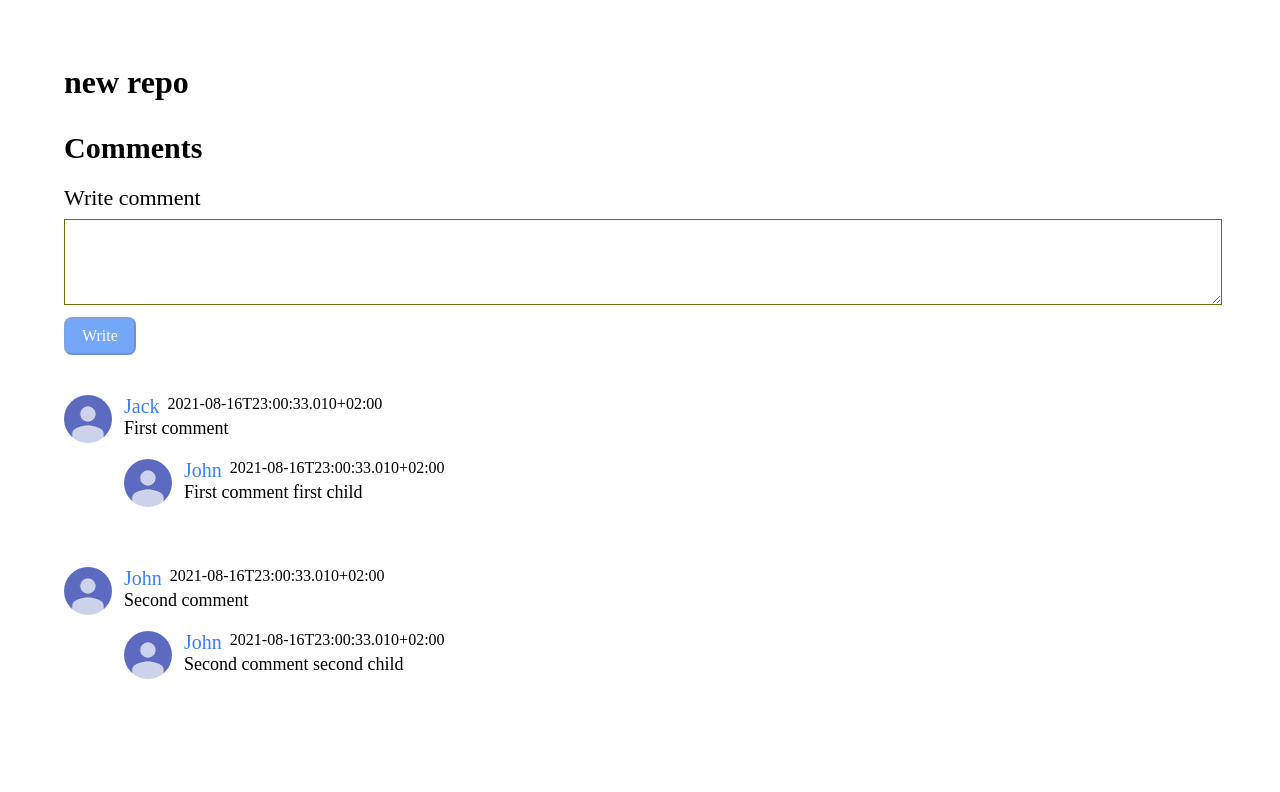
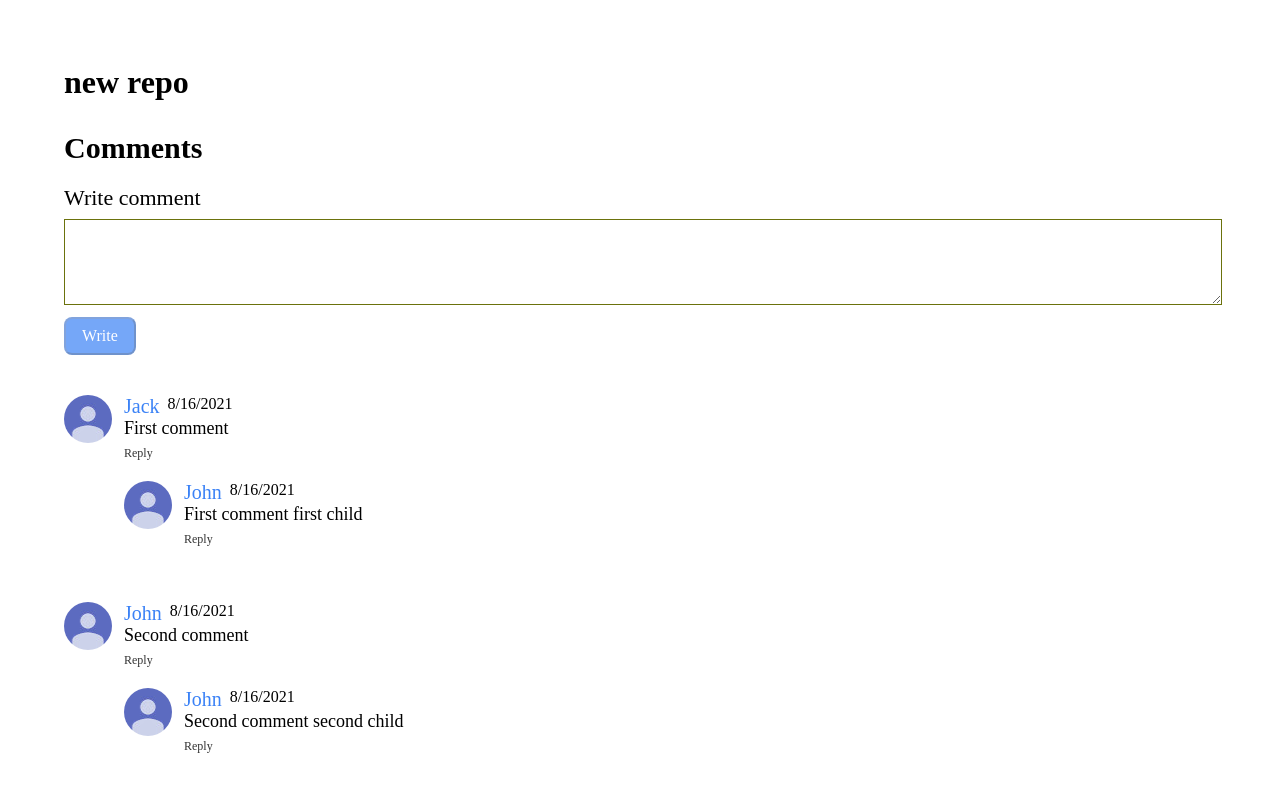
Before and after one commit to otter00/comments-tutorial, a React (Create React App) app: page / in a window 1280 px wide. Shown: the top 792 px of the page. Built offline with nearby package versions, Linux system fonts and the light colour scheme.

Commit message:
some fixes

```diff
--- a/src/comments/CommentForm.js
+++ b/src/comments/CommentForm.js
@@ -1,7 +1,13 @@
 import { useState } from "react";
 
-const CommentForm = ({ handleSubmit, submitLabel }) => {
-  const [text, setText] = useState("");
+const CommentForm = ({
+  handleSubmit,
+  submitLabel,
+  hasCancelButton = false,
+  initialText = "",
+  handleCancel,
+}) => {
+  const [text, setText] = useState(initialText);
 
   const isTextareaDisabled = text.length === 0;
 
@@ -21,6 +27,15 @@
       <button className="comment-form-button" disabled={isTextareaDisabled}>
         {submitLabel}
       </button>
+      {hasCancelButton && (
+        <button
+          type="button"
+          className="comment-form-button comment-form-cansel-button"
+          onClick={handleCancel}
+        >
+          Cancel
+        </button>
+      )}
     </form>
   );
 };
--- a/src/comments/Comments.js
+++ b/src/comments/Comments.js
@@ -2,24 +2,27 @@
 import {
   getComments as getCommentsApi,
   createComment as createCommentApi,
+  deleteComment as deleteCommentApi,
+  updateComment as updateCommentApi,
 } from "../api";
 import SingleComment from "./SingleComment";
 import CommentForm from "./CommentForm";
 
-const Comments = ({ currentUserId }) => {
+const Comments = ({ currentUserId, commentsUrl }) => {
   const [backendComments, setBackendComments] = useState([]);
+  const [activeComment, setActiveComment] = useState(null);
 
   const rootComments = backendComments.filter(
     (backendComment) => backendComment.parentId === null
   );
 
-  const getReplies = (commentId) => {
-    return backendComments
+  const getReplies = (commentId) =>
+    backendComments
       .filter((backendComment) => backendComment.parentId === commentId)
-      .sort((a, b) => {
-        new Date(a.createdAt.getTime() - new Date(b.createdAt).getTime());
-      });
-  };
+      .sort(
+        (a, b) =>
+          new Date(a.createdAt).getTime() - new Date(b.createdAt).getTime()
+      );
 
   console.log("backend comments", backendComments);
 
@@ -27,6 +30,31 @@
     console.log("addComment", text, parentId);
     createCommentApi(text, parentId).then((comment) => {
       setBackendComments([comment, ...backendComments]);
+      setActiveComment(null);
+    });
+  };
+
+  const deleteComment = (commentId) => {
+    if (window.confirm("Are you sure?")) {
+      deleteCommentApi().then(() => {
+        const updatedBackendComments = backendComments.filter(
+          (backendComment) => backendComment.id !== commentId
+        );
+        setBackendComments(updatedBackendComments);
+      });
+    }
+  };
+
+  const updateComment = (text, commentId) => {
+    updateCommentApi(text).then(() => {
+      const updatedBackendComments = backendComments.map((backendComment) => {
+        if (backendComment.id === commentId) {
+          return { ...backendComment, body: text };
+        }
+        return backendComment;
+      });
+      setBackendComments(updatedBackendComments);
+      setActiveComment(null);
     });
   };
 
@@ -48,6 +76,12 @@
               key={rootComment.id}
               comment={rootComment}
               replies={getReplies(rootComment.id)}
+              currentUserId={currentUserId}
+              deleteComment={deleteComment}
+              activeComment={activeComment}
+              setActiveComment={setActiveComment}
+              updateComment={updateComment}
+              addComment={addComment}
             />
           </>
         ))}
--- a/src/comments/SingleComment.js
+++ b/src/comments/SingleComment.js
@@ -1,20 +1,109 @@
-const SingleComment = ({ comment, replies }) => {
+import CommentForm from "./CommentForm";
+
+const SingleComment = ({
+  comment,
+  replies,
+  currentUserId,
+  deleteComment,
+  updateComment,
+  activeComment,
+  addComment,
+  setActiveComment,
+  parentId = null,
+}) => {
+  const isEditing =
+    activeComment &&
+    activeComment.type === "editing" &&
+    activeComment.id === comment.id;
+  const isReplying =
+    activeComment &&
+    activeComment.type === "replying" &&
+    activeComment.id === comment.id;
+
+  const fiveMinutes = 300000;
+  const timePassed = new Date() - new Date(comment.createdAt) > fiveMinutes;
+  const canDelete = currentUserId === comment.userId && !timePassed;
+  const canReply = Boolean(currentUserId);
+  const canEdit = currentUserId === comment.userId && !timePassed;
+  const createdAt = new Date(comment.createdAt).toLocaleDateString();
+  const replyId = parentId ? parentId : comment.id;
+
   return (
-    <div className="comment">
+    <div key={comment.id} className="comment">
       <div className="comment-image-container">
         <img src="../user-icon.png" alt="user-pic" />
       </div>
       <div className="comment-right-part">
         <div className="comment-content">
           <div className="comment-author">{comment.username}</div>
-          <div>{comment.createdAt}</div>
+          <div>{createdAt}</div>
         </div>
-        <div className="comment-text">{comment.body}</div>
+        {!isEditing && <div className="comment-text">{comment.body}</div>}
+        {isEditing && (
+          <CommentForm
+            submitLabel="Update"
+            hasCancelButton
+            initialText={comment.body}
+            handleSubmit={(text) => updateComment(text, comment.id)}
+            handleCancel={() => {
+              setActiveComment(null);
+            }}
+          />
+        )}
+        <div className="comment-actions">
+          {canReply && (
+            <div
+              className="comment-action"
+              onClick={() =>
+                setActiveComment({ id: comment.id, type: "replying" })
+              }
+            >
+              Reply
+            </div>
+          )}
+          {canEdit && (
+            <div
+              className="comment-action"
+              onClick={() =>
+                setActiveComment({ id: comment.id, type: "editiing" })
+              }
+            >
+              Edit
+            </div>
+          )}
+          {canDelete && (
+            <div
+              className="comment-action"
+              onClick={() => deleteComment(comment.id)}
+            >
+              Delete
+            </div>
+          )}
+        </div>
+        {isReplying && (
+          <CommentForm
+            submitLabel="Reply"
+            handleSubmit={(text) => {
+              addComment(text, replyId);
+            }}
+          />
+        )}
         {replies.length > 0 && (
           <>
             <div className="replies">
               {replies.map((reply) => (
-                <SingleComment comment={reply} key={reply.id} replies={[]} />
+                <SingleComment
+                  comment={reply}
+                  key={reply.id}
+                  replies={[]}
+                  currentUserId={currentUserId}
+                  parentId={comment.id}
+                  deleteComment={deleteComment}
+                  addComment={addComment}
+                  activeComment={activeComment}
+                  setActiveComment={setActiveComment}
+                  updateComment={updateComment}
+                />
               ))}
             </div>
           </>
```
